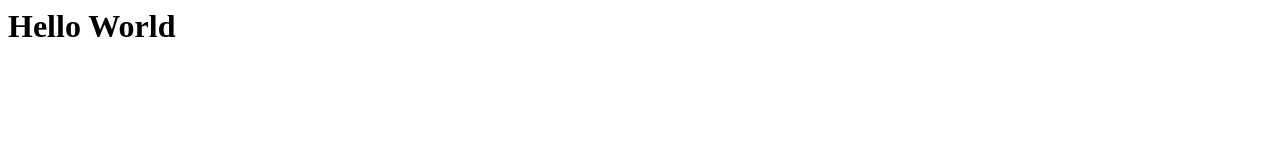
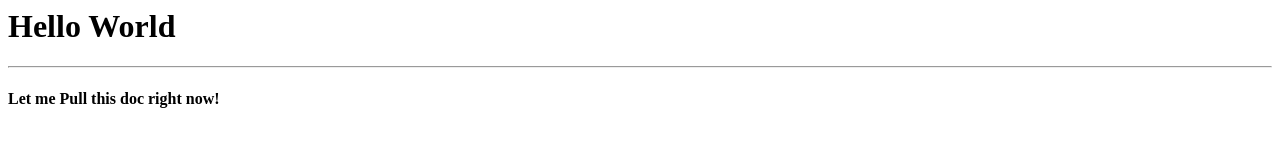
Before and after one commit to gapingsi/Elle, a plain HTML site: page index.html in a window 1280 px wide. Drawn offline with Linux system fonts and the light colour scheme.

Commit message:
Update the HTML and added the h4 tag.

```diff
--- a/index.html
+++ b/index.html
@@ -4,5 +4,7 @@
 	</head>
 	<body>
 		<h1>Hello World</h1>
+		<hr>
+		<h4>Let me Pull this doc right now!</h4>
 	</body>
 </html>
```
